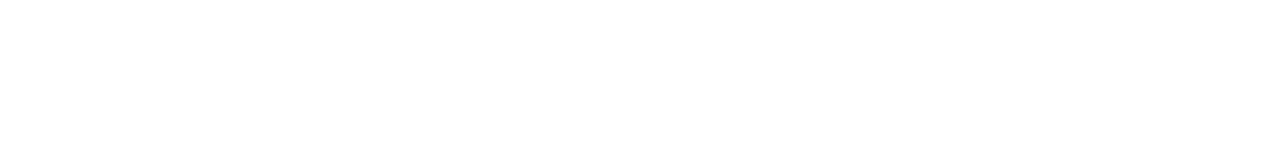
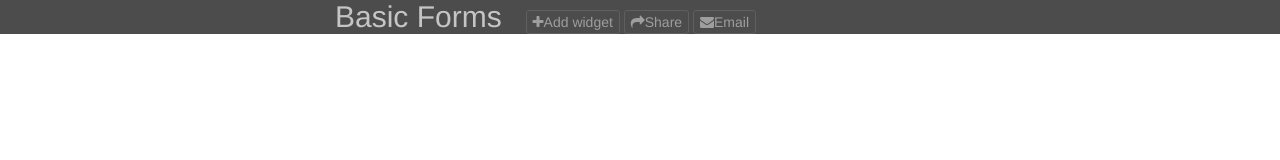
Before and after one commit to ArianeH/dashboard-layout, a plain HTML site: page index.html in a window 1280 px wide. Drawn offline with nearby package versions, Linux system fonts and the light colour scheme.

Commit message:
Added column structure for main content and heading and heading-buttons for Basic forms section

```diff
--- a/index.html
+++ b/index.html
@@ -11,6 +11,26 @@
 
   <div class="container">
 
+    <div class="row">
+      <div class="col-xs-3 side-navbar"></div>
+
+      <div class="col-xs-9">
+        <span id="secondary-header">
+          <h2>Basic Forms</h2>
+        </span>
+        <span class="form-actions">
+          <button class="heading-btn"><i class="fa fa-plus" aria-hidden="true"></i>Add widget</button>
+          <button class="heading-btn"><i class="fa fa-share" aria-hidden="true"></i>Share</button>
+          <button class="heading-btn"><i class="fa fa-envelope" aria-hidden="true"></i>Email</button>
+        </span>
+
+
+      </div>
+
+
+
+    </div>
+
 
   </div>
 
--- a/style.css
+++ b/style.css
@@ -3,3 +3,15 @@
   height: 100%;
   width: 100%;
 }
+#secondary-header > h2 {
+  display: inline;
+  color: #c5c5c5;
+  margin-right: 20px;
+}
+.heading-btn {
+  border-radius: 3px;
+  background-color: #4c4c4c;
+  box-shadow: none;
+  border: 1px solid #5f5f5f;
+  color: #9e9e9e;
+}
```
